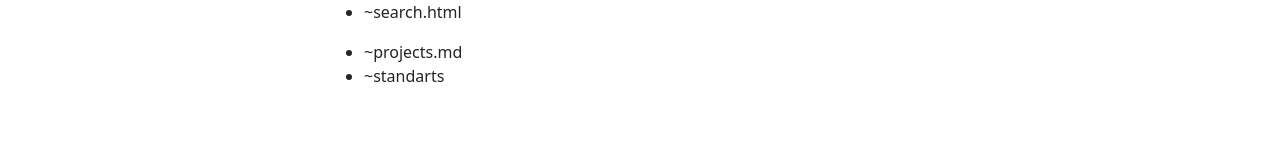
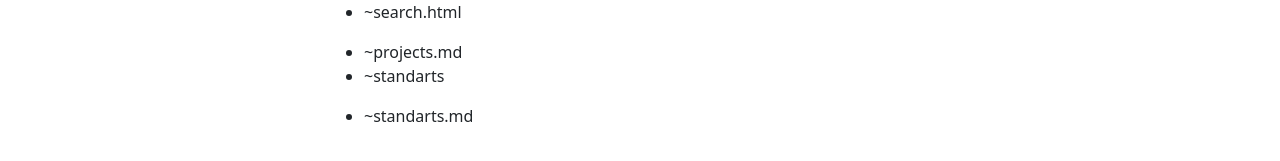
Before and after one commit to Soraxem/website-test, a Jekyll site: the page built from index.md, in a window 1280 px wide. Shown: the part 224-385 px from the top of the page. Built offline with Jekyll 4.4.1, drawn with Linux system fonts in a browser that asks for light colours.

Commit message:
Update index.md

```diff
--- a/index.md
+++ b/index.md
@@ -49,3 +49,24 @@ This is my personal website, here a huge part of my knowledge base is published.
 	{%- endif -%}
 {%- endfor -%}
 </ul>
+
+
+{% assign paths = site.pages | map: "path" -%}
+{%- assign level = "projects/standarts/" -%}
+
+{%- assign dirs = "" -%}
+
+<ul>
+{%- for path in paths -%}
+	{%- if path contains level -%}
+		{%- assign pat = path | remove: level | prepend: "~" -%}
+		{%- assign dir = pat | split: "/" | first -%}
+		{%- assign dirs_array = dirs | split: "~" -%}
+		{%- assign dirs_array_uniq = dirs | append: dir | split: "~" | uniq -%}
+		{%- unless dirs_array == dirs_array_uniq -%}
+			{% assign dirs = dirs | append: dir -%}
+			<li href="{{ path }}">{{ dir }}</li>
+		{%- endunless -%}
+	{%- endif -%}
+{%- endfor -%}
+</ul>
```
